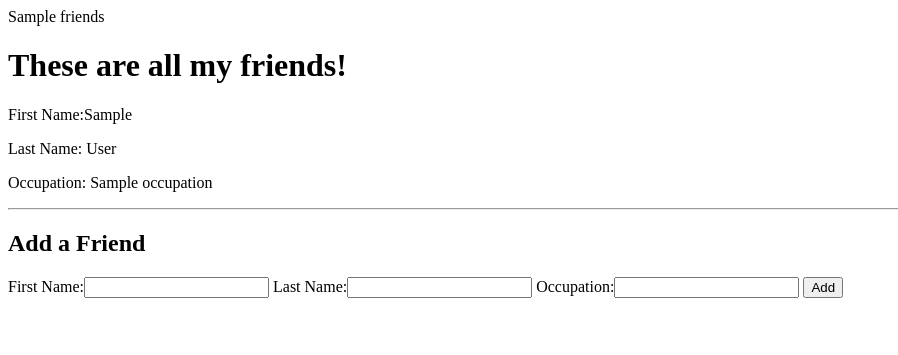
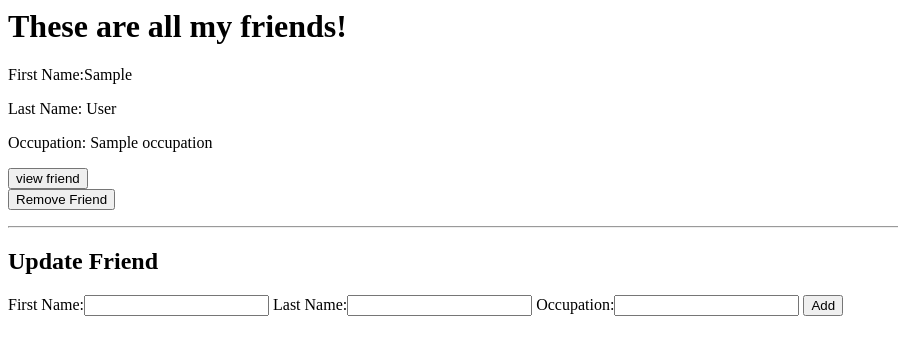
Before and after one commit to ccunnin8/flask_w_sql, a Flask app: template friends/templates/index.html in a window 1280 px wide. Shown: the top 355 px of the page, without its empty margins (0-898 px from the left). Run offline with Flask 2, Linux system fonts and the light colour scheme; the template is opened without the code that fills it: most values are stand-ins (such as "Sample title", 1, 10 or a date in 2020).

Commit message:
added more functionality

```diff
--- a/friends/server.py
+++ b/friends/server.py
@@ -35,7 +35,7 @@ def update(friend_id):
 def delete(friend_id):
     query = "DELETE FROM friends where id = :id"
     data = {"id": friend_id }
-    mysql.query_db(query,db)
+    mysql.query_db(query,data)
     return redirect('/')
 
 @app.route('/friends/<friend_id>')
@@ -43,7 +43,7 @@ def show(friend_id):
     query = "SELECT * FROM friends where id = :specific_id"
     data = {'specific_id': friend_id }
     friends = mysql.query_db(query,data)
-    return render_template('index.html',one_friend=friends[0])
+    return render_template('index.html',friends=friends)
 
 
 app.run(debug=True)
--- a/friends/templates/index.html
+++ b/friends/templates/index.html
@@ -3,16 +3,26 @@
   <title>Friends</title>
 </head>
 <body>
-  {{ friends }}
   <h1>These are all my friends!</h1>
   {% for friend in friends %}
   <p>First Name:{{ friend.first_name }}</p>
   <p>Last Name: {{ friend.last_name }}</p>
   <p>Occupation: {{ friend.occupation }}</p>
+  <a href="/friends/{{ friend.id }}"><button>view friend</button></a>
+  <form action="/remove_friend/{{ friend.id}}" method="post">
+    <input type="submit" value="Remove Friend">
+  </form>
   <hr>
   {% endfor %}
+  {% if friends | length == 1 %}
+  <h2>Update Friend</h2>
+  {% with friend = friends[0] %}
+  <form action='/update_friend/{{ friend.id }}' method='POST'>
+  {% endwith %}
+  {% else %}
   <h2>Add a Friend</h2>
   <form action='/friends' method='POST'>
+  {% endif %}
     <label for="first_name">First Name:<input type="text" name="first_name" id="first_name"></label>
     <label for="last_name">Last Name:<input type="text" name="last_name" id="last_name"></label>
     <label for="occupation">Occupation:<input type="text" name="occupation" id="occupation"></label>
```
